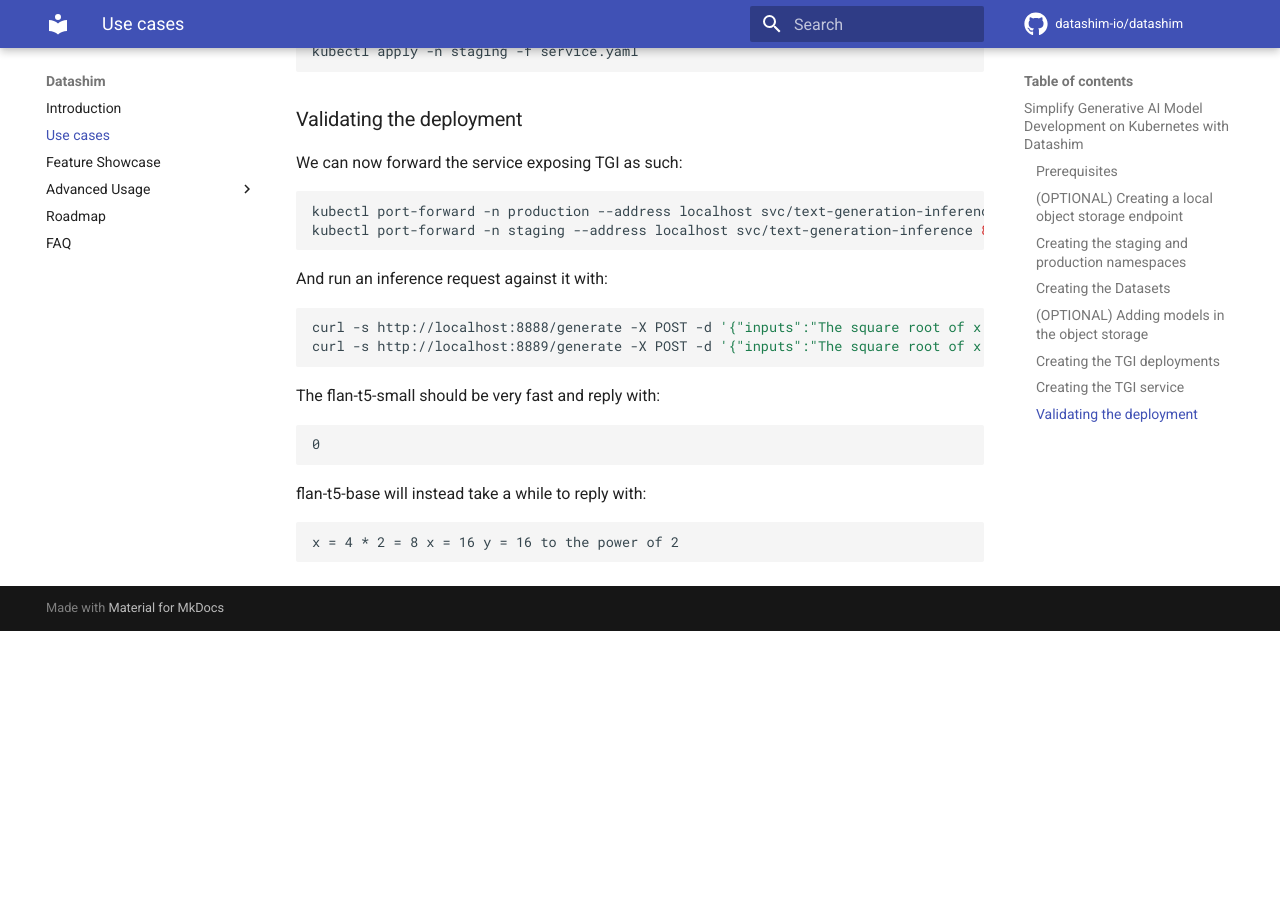
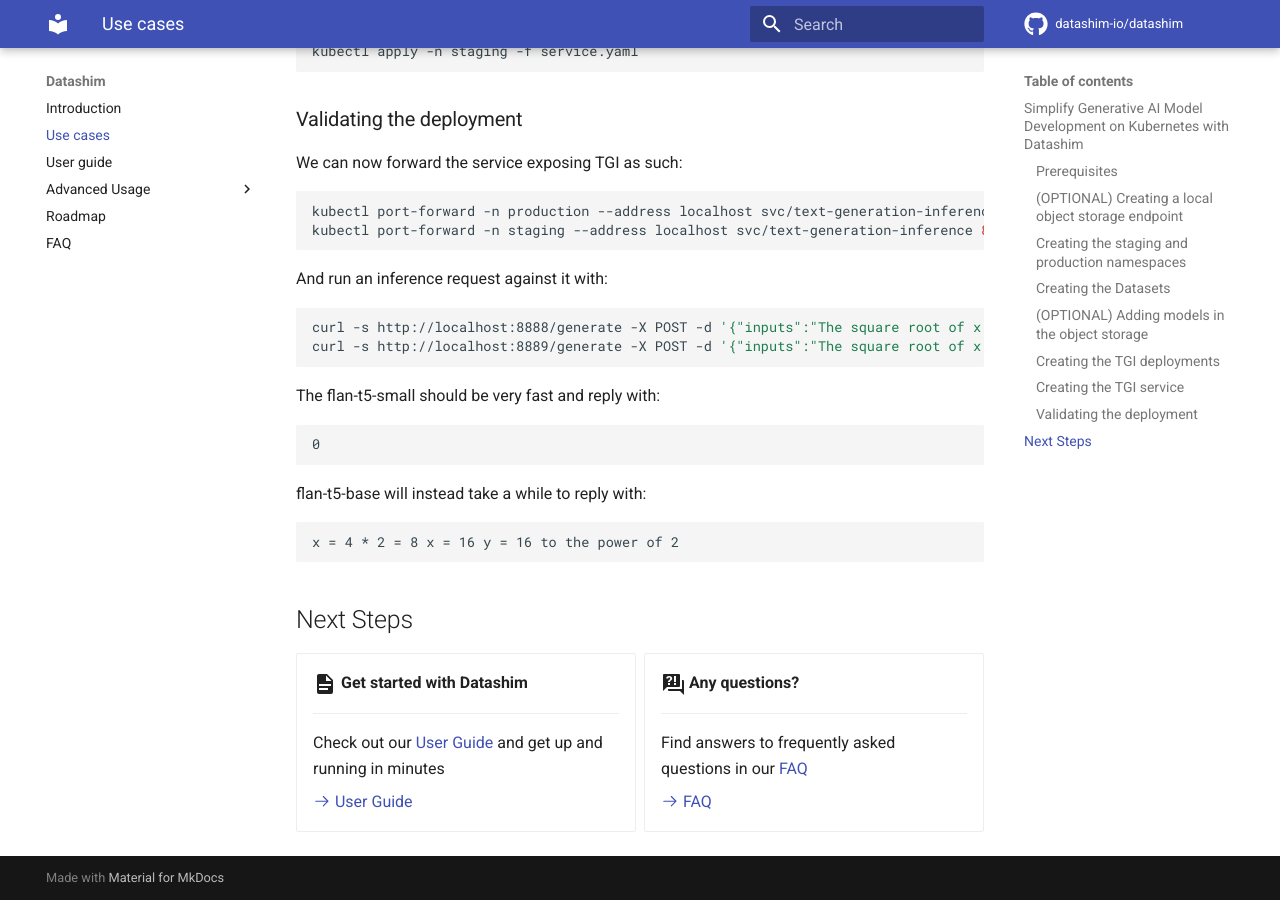
Before and after one commit to datashim-io/datashim, an MkDocs documentation site: the page built from docs/use-cases.md, in a window 1280 px wide and 900 px high, scrolled down 2517 px. Built offline with MkDocs 1.6.1 and Material for MkDocs 9.7.7, drawn with Linux system fonts in a browser that asks for light colours; comment, search, counter and statistics services are not loaded; before the commit the page ends 3148 px from its top, so only the background shows below that.

Commit message:
chore: navigation updates
Signed-off-by: Alessandro Pomponio <alessandro.pomponio1@ibm.com>

````diff
--- a/docs/use-cases.md
+++ b/docs/use-cases.md
@@ -1,4 +1,28 @@
 <!-- Simplify Generative AI Model Development on Kubernetes with Datashim -->
+
 {%
    include-markdown "../examples/inference-server/simple-testing/README.md"
 %}
+
+## Next Steps
+
+<div class="grid cards" markdown>
+
+-   :material-file-document:{ .lg .middle } __Get started with Datashim__
+
+    ---
+
+    Check out our [User Guide](user-guide.md) and get up
+    and running in minutes
+
+    [:octicons-arrow-right-24: User Guide](user-guide.md)
+
+-   :material-frequently-asked-questions:{ .lg .middle } __Any questions?__
+
+    ---
+
+    Find answers to frequently asked questions in our [FAQ](FAQ.md)
+
+    [:octicons-arrow-right-24: FAQ](FAQ.md)
+
+</div>
--- a/docs/feature-showcase.md
+++ b/docs/user-guide.md
@@ -156,3 +156,23 @@
 ```
 
 ## Next steps
+
+<div class="grid cards" markdown>
+
+-   :material-professional-hexagon:{ .lg .middle } __Even more!__
+
+    ---
+
+    You can read up about Datashim's more advanced features in our [Advanced Usage](cert-manager.md) section
+
+    [:octicons-arrow-right-24: Advanced Usage](cert-manager.md)
+
+-   :material-frequently-asked-questions:{ .lg .middle } __Any questions?__
+
+    ---
+
+    Find answers to frequently asked questions in our [FAQ](FAQ.md)
+
+    [:octicons-arrow-right-24: FAQ](FAQ.md)
+
+</div>
--- a/mkdocs.yml
+++ b/mkdocs.yml
@@ -3,14 +3,21 @@
 repo_name: datashim-io/datashim
 theme:
   name: material
-  features:
-    - navigation.instant
+  # features:
+  #   - navigation.instant
   icon:
     repo: fontawesome/brands/github
 markdown_extensions:
+  - admonition
+  - attr_list
+  - md_in_html
   - pymdownx.highlight
+  - pymdownx.details
   - pymdownx.superfences
-  - admonition
+  -  pymdownx.emoji:
+      emoji_generator: !!python/name:pymdownx.emoji.to_png
+      emoji_index: !!python/name:material.extensions.emoji.twemoji
+      emoji_generator: !!python/name:material.extensions.emoji.to_svg
 plugins:
   - search
   - git-revision-date-localized:
@@ -21,7 +28,7 @@
 nav:
   - Introduction: index.md
   - Use cases: use-cases.md
-  - Feature Showcase: feature-showcase.md
+  - User guide: user-guide.md
   - Advanced Usage:
     - Using cert-manager to rotate TLS certificates in Datashim: cert-manager.md
     - Using Ceph for caching: Ceph-Caching.md
````
Also changed, not shown: docs/index.md (+26 -5 lines).
